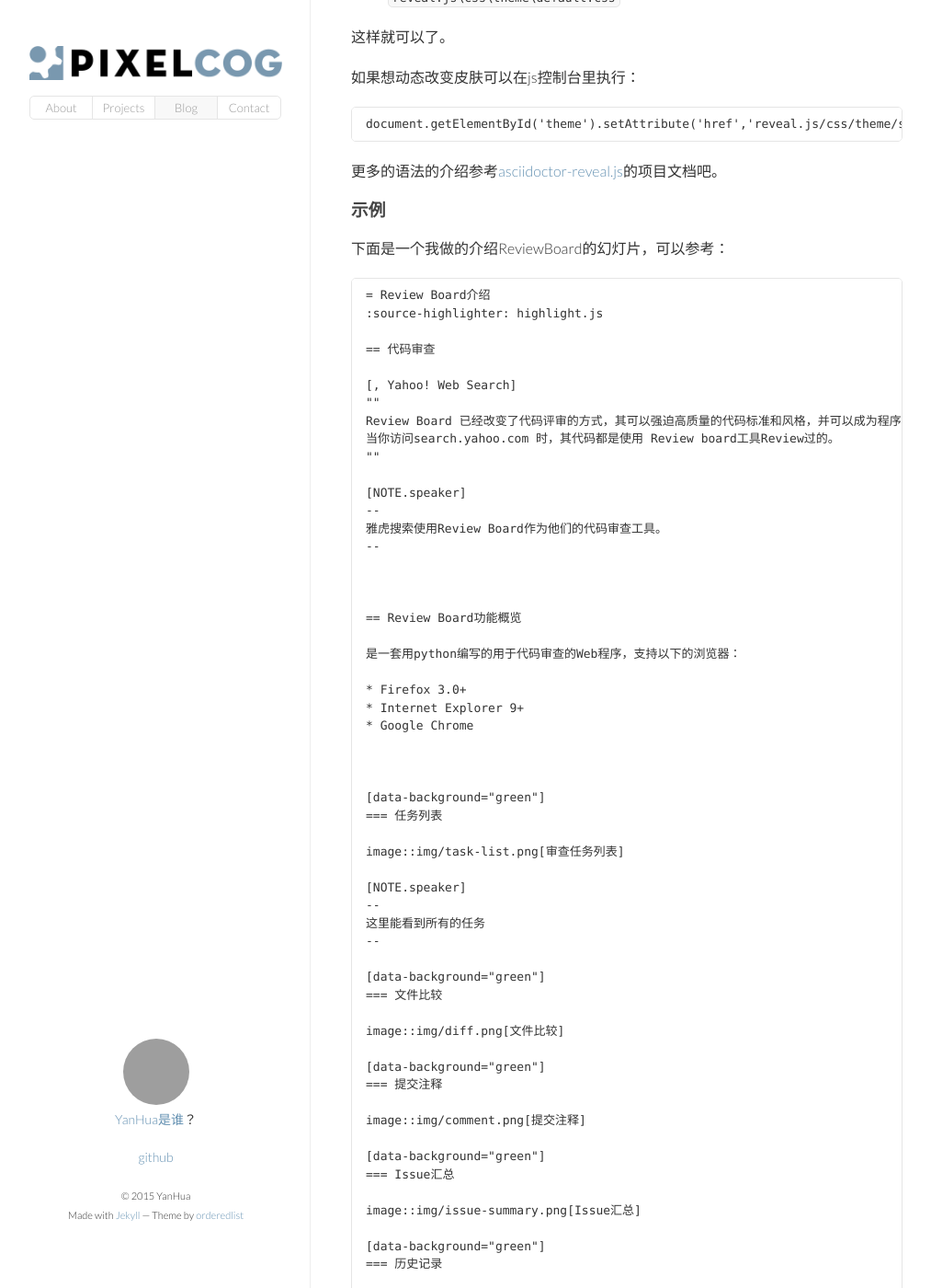
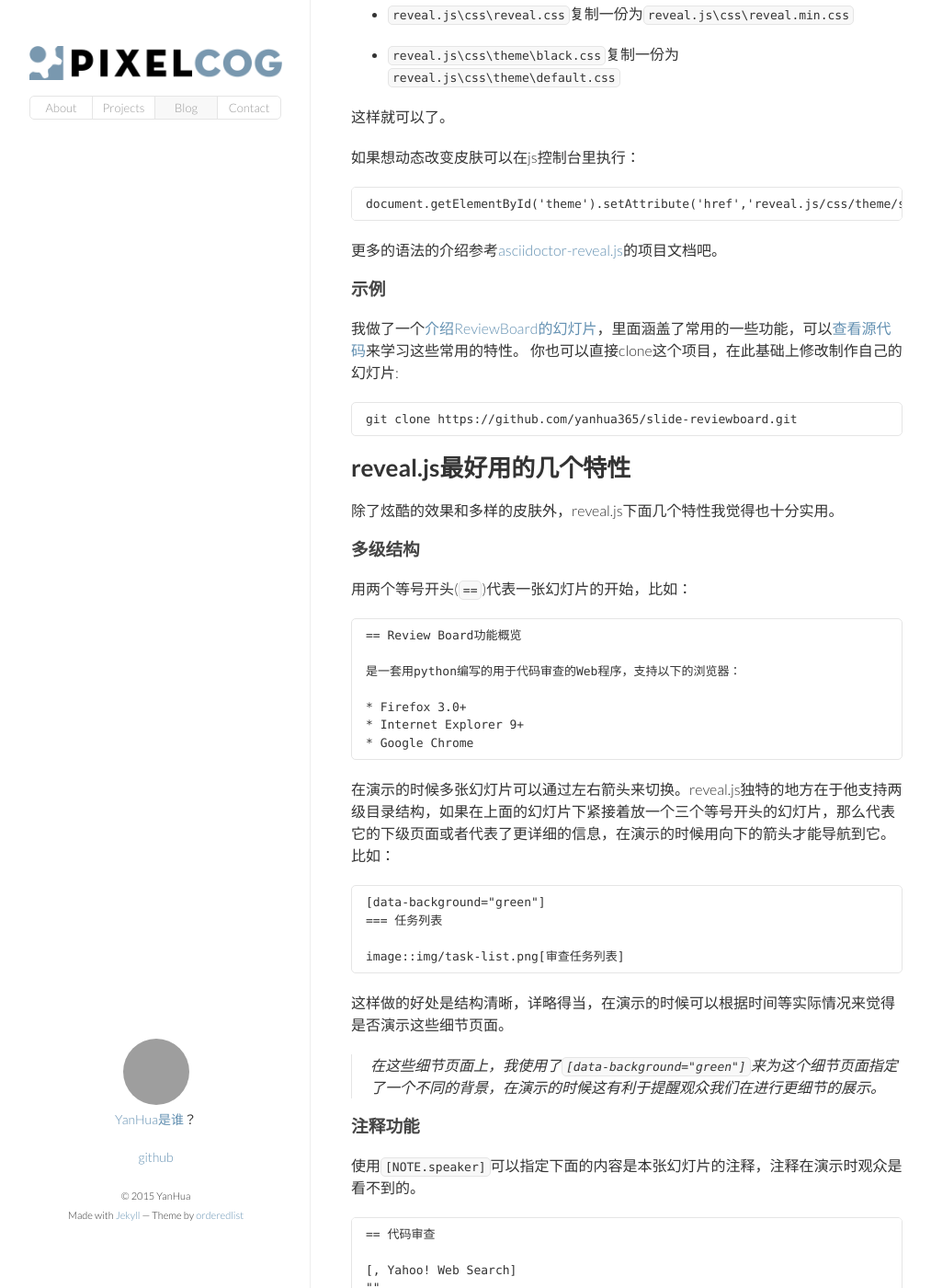
Before and after one commit to yanhua365/yanhua365.github.com, a Jekyll site: the page built from _posts/2015-02-11-asciidoctor-and-reveal-js.md, in a window 1280 px wide and 1400 px high, scrolled down 2898 px. Shown: the whole window at 92% size, without its empty margins (133-1146 px from the left). Built offline with Jekyll 4.4.1, drawn with Linux system fonts in a browser that asks for light colours; comment, search, counter and statistics services are not loaded; some of the changed text lies outside the part shown; grey boxes are pictures that could not be loaded.

Commit message:
增加了revealjs特性介绍

```diff
--- a/_posts/2015-02-11-asciidoctor-and-reveal-js.md
+++ b/_posts/2015-02-11-asciidoctor-and-reveal-js.md
@@ -10,7 +10,7 @@ image:  asciidoctor.png
 它的展现，对于我们这些美术基础极差但思维逻辑严谨的程序员来说这样是最好不过的做法了。
 [reveal.js](http://lab.hakim.se/reveal-js/)在现在流行的多个HTML5的slide里也是最炫酷的，而且有几个
 功能非常实用（后面我们会讲到）。
-但是，用HTML去写一个reveal.js的一个slider需要写很多的标签还是挺难也挺繁琐的。如果我们能用AsciiDoc去写的话就简单很多了。
+但是，用HTML去写一个reveal.js的一个slide需要写很多的标签还是挺难也挺繁琐的。如果我们能用AsciiDoc去写的话就简单很多了。
 
 
 {{ more }}
@@ -128,10 +128,45 @@ image:  asciidoctor.png
 
 ### 示例
 
-下面是一个我做的介绍ReviewBoard的幻灯片，可以参考：
+我做了一个[介绍ReviewBoard的幻灯片](http://yanhua365.com/slide-reviewboard/)，里面涵盖了常用的一些功能，可以[查看源代码](https://github.com/yanhua365/slide-reviewboard)来学习这些常用的特性。
+你也可以直接clone这个项目，在此基础上修改制作自己的幻灯片:
 
-    = Review Board介绍
-    :source-highlighter: highlight.js
+    git clone https://github.com/yanhua365/slide-reviewboard.git
+
+
+## reveal.js最好用的几个特性
+
+除了炫酷的效果和多样的皮肤外，reveal.js下面几个特性我觉得也十分实用。
+
+### 多级结构
+
+用两个等号开头(`==`)代表一张幻灯片的开始，比如：
+
+    == Review Board功能概览
+
+    是一套用python编写的用于代码审查的Web程序，支持以下的浏览器：
+
+    * Firefox 3.0+
+    * Internet Explorer 9+
+    * Google Chrome
+
+在演示的时候多张幻灯片可以通过左右箭头来切换。reveal.js独特的地方在于他支持两级目录结构，如果在上面的幻灯片下紧接着放一个三个等号开头的幻灯片，那么代表它的下级页面或者代表了更详细的信息，在演示的时候用向下的箭头才能导航到它。比如：
+
+    [data-background="green"]
+    === 任务列表
+
+    image::img/task-list.png[审查任务列表]
+
+
+这样做的好处是结构清晰，详略得当，在演示的时候可以根据时间等实际情况来觉得是否演示这些细节页面。
+
+> 在这些细节页面上，我使用了`[data-background="green"]`来为这个细节页面指定了一个不同的背景，在演示的时候这有利于提醒观众我们在进行更细节的展示。
+
+
+### 注释功能
+
+使用`[NOTE.speaker]`可以指定下面的内容是本张幻灯片的注释，注释在演示时观众是看不到的。
+
 
     == 代码审查
 
@@ -146,81 +181,14 @@ image:  asciidoctor.png
     雅虎搜索使用Review Board作为他们的代码审查工具。
     --
 
+但演示者可以通过在页面上按一下`s`键，弹出一个窗口看到这些注释：
+
+![查看注释的窗口](/img/posts/revealjs-notes-demo.png)
 
 
-    == Review Board功能概览
-
-    是一套用python编写的用于代码审查的Web程序，支持以下的浏览器：
-
-    * Firefox 3.0+
-    * Internet Explorer 9+
-    * Google Chrome
+除了能看到本张幻灯的内容和注释，还能看到一个计时器以及下一张幻灯的缩略图。
 
 
+### 其他功能
 
-    [data-background="green"]
-    === 任务列表
-
-    image::img/task-list.png[审查任务列表]
-
-    [NOTE.speaker]
-    --
-    这里能看到所有的任务
-    --
-
-    [data-background="green"]
-    === 文件比较
-
-    image::img/diff.png[文件比较]
-
-    [data-background="green"]
-    === 提交注释
-
-    image::img/comment.png[提交注释]
-
-    [data-background="green"]
-    === Issue汇总
-
-    image::img/issue-summary.png[Issue汇总]
-
-    [data-background="green"]
-    === 历史记录
-
-    image::img/history.png[历史记录]
-
-    == 代码评审的两种类型
-
-    [%step]
-    * Pre-commit review
-    * Post-commit review
-
-    [data-background="green"]
-    === Pre-commit review
-
-    ""
-    在代码提交到代码库之前审查。先往Review Board里上传一个diff文件，这样审查者可用对其进行评论，一旦批准，代码会被提交到代码库中。
-    ""
-
-    [data-background="green"]
-    === Post-commit review
-
-    ""
-    代码先提交到代码库中，在之后的某个时间点进行代码审查。发现的问题修改的代码后需要重新提交到代码库中。
-    ""
-
-    [data-background="green"]
-    === 优缺点比较
-
-    ""
-    pre-commit 的好处是在代码入库前就能发现错误，从而避免引起线上产品的问题。缺点就是导致开发时间变长，尤其是在项目紧急的时候比较难贯彻执行。
-    ""
-
-    == pre-commit review的流程
-
-    . 对已修改的代码创建一个review请求，上传diff文件,发布这个请求
-    . 等待评审人查看并给出反馈
-    . 如果评审人提出改进建议，修改本地代码并重新生成diff文件并上传，说明改变的内容，重新发布，跳到第2步
-    . 如果评审人执行了"Ship it"，那么就提交代码到仓库，关闭并提交这个请求
-
-
-    == DEMO
+还有很多其它实用的小功能，比如可以用`[%step]`来指定列表是一步步显示的，可以通过`ESC`键查看所有幻灯片的大纲概览等等。
```
Also changed, not shown: img/posts/revealjs-notes-demo.png (added).
